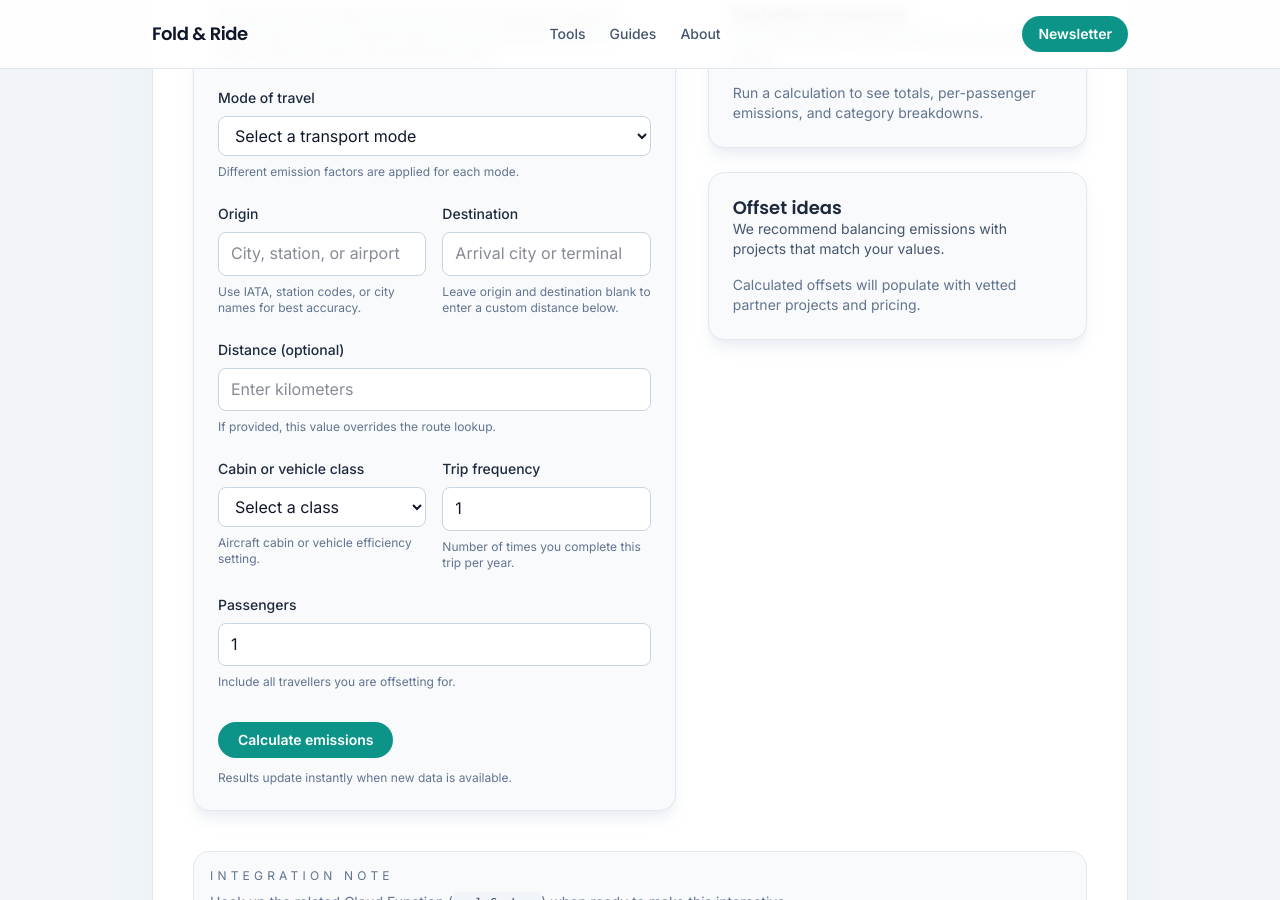
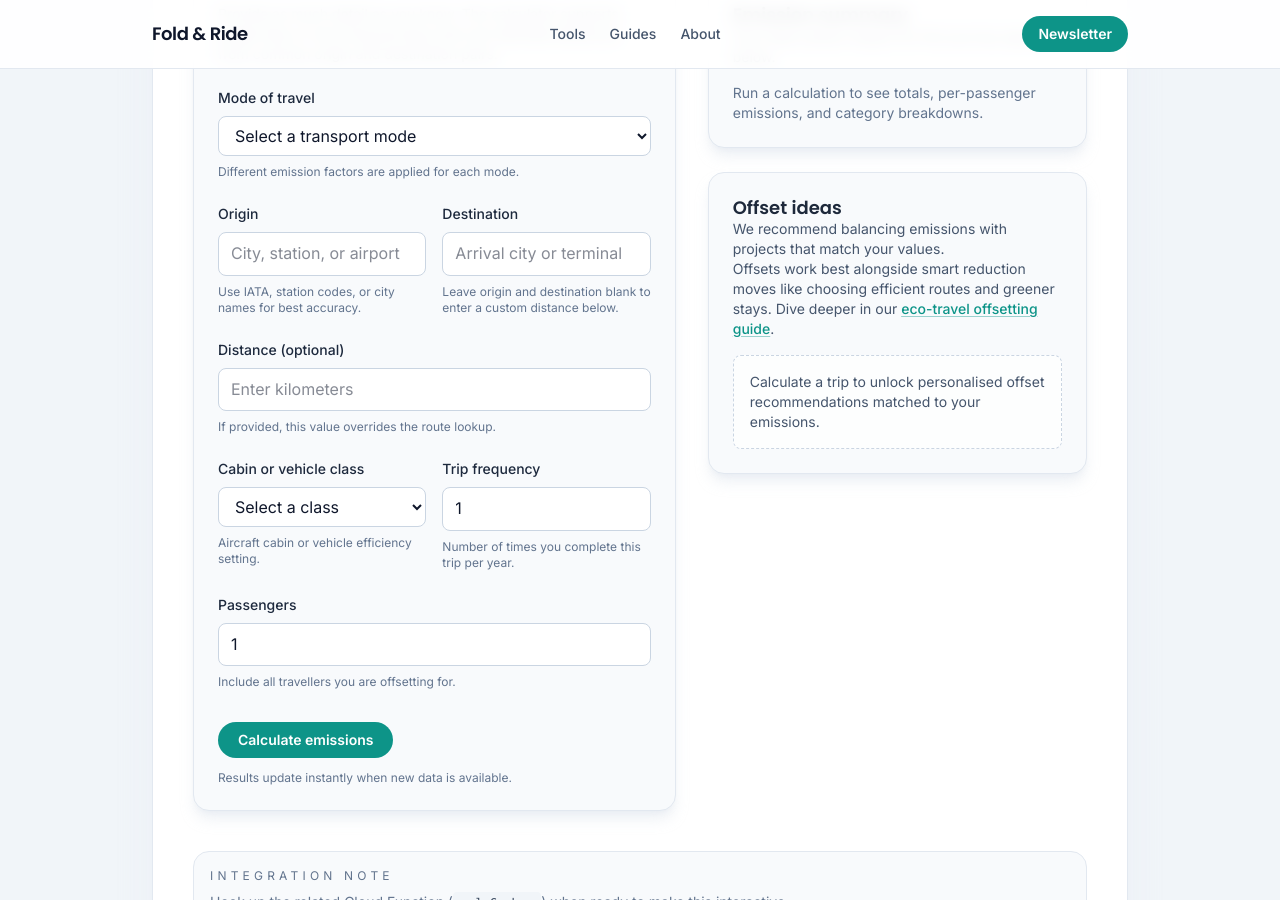
Before and after one commit to krussll/foldandride, a Jekyll site: the page built from tools/travel-carbon-offset-calculator.html, in a window 1280 px wide and 900 px high, scrolled down 642 px. Built offline with Jekyll 4.4.1, drawn with Linux system fonts in a browser that asks for light colours; some of the changed lines change nothing that is shown.

Commit message:
Add offset project suggestions to carbon calculator

```diff
--- a/assets/js/carbon-calculator.js
+++ b/assets/js/carbon-calculator.js
@@ -22,6 +22,54 @@
     standard: 0.115,
   },
 };
+
+const OFFSET_PROJECTS = [
+  {
+    provider: 'Gold Standard Marketplace',
+    projectType: 'Clean cookstoves & community energy',
+    priceRangePerTonne: {
+      currency: 'USD',
+      min: 18,
+      max: 28,
+    },
+    url: 'https://marketplace.goldstandard.org/',
+    summary:
+      'Supports cleaner cooking technologies that cut fuel use, improve indoor air, and reduce deforestation.',
+  },
+  {
+    provider: 'Cool Effect',
+    projectType: 'Forestry & avoided deforestation',
+    priceRangePerTonne: {
+      currency: 'USD',
+      min: 15,
+      max: 24,
+    },
+    url: 'https://www.cooleffect.org/',
+    summary: 'Protects high-biodiversity forests while funding local stewardship and monitoring.',
+  },
+  {
+    provider: 'Terrapass',
+    projectType: 'Renewable energy & methane capture',
+    priceRangePerTonne: {
+      currency: 'USD',
+      min: 13,
+      max: 22,
+    },
+    url: 'https://www.terrapass.com/',
+    summary: 'Bundles wind, solar, and landfill gas projects that displace fossil fuel generation.',
+  },
+  {
+    provider: 'Ecologi',
+    projectType: 'Reforestation & carbon removal',
+    priceRangePerTonne: {
+      currency: 'USD',
+      min: 11,
+      max: 19,
+    },
+    url: 'https://ecologi.com/',
+    summary: 'Combines global tree planting with verified carbon removal for longer-term impact.',
+  },
+];
 
 const RETURN_TRIP_MULTIPLIERS = {
   'one-way': 1,
@@ -309,6 +357,100 @@
   return value.charAt(0).toUpperCase() + value.slice(1);
 }
 
+function formatTonnes(value) {
+  const safeValue = Number.isFinite(value) ? value : 0;
+  const digits = safeValue >= 10 ? 1 : 2;
+  return `${formatNumber(safeValue, { maximumFractionDigits: digits, minimumFractionDigits: safeValue >= 1 ? 1 : 2 })} t CO₂e`;
+}
+
+function formatCurrency(value, currency = 'USD') {
+  if (!Number.isFinite(value)) return null;
+  const formatter = new Intl.NumberFormat(undefined, {
+    style: 'currency',
+    currency,
+    maximumFractionDigits: value >= 100 ? 0 : 2,
+  });
+  return formatter.format(value);
+}
+
+function formatPriceRange(range, tonnes) {
+  if (!range) return '';
+  const { min, max, currency = 'USD' } = range;
+  if (!Number.isFinite(min) && !Number.isFinite(max)) {
+    return '';
+  }
+
+  const multiplier = Number.isFinite(tonnes) && tonnes > 0 ? tonnes : 1;
+  const minCost = Number.isFinite(min) ? min * multiplier : null;
+  const maxCost = Number.isFinite(max) ? max * multiplier : null;
+
+  if (minCost !== null && maxCost !== null) {
+    return `${formatCurrency(minCost, currency)} – ${formatCurrency(maxCost, currency)}`;
+  }
+  if (minCost !== null) {
+    return `From ${formatCurrency(minCost, currency)}`;
+  }
+  if (maxCost !== null) {
+    return `Up to ${formatCurrency(maxCost, currency)}`;
+  }
+  return '';
+}
+
+function calculateRecommendedTonnes(totalEmissionsKg) {
+  if (!Number.isFinite(totalEmissionsKg) || totalEmissionsKg <= 0) {
+    return 0;
+  }
+  const tonnes = totalEmissionsKg / 1000;
+  if (tonnes <= 0) return 0;
+  const rounded = Math.ceil(tonnes * 10) / 10;
+  return Number.isFinite(rounded) && rounded > 0 ? rounded : tonnes;
+}
+
+function renderOffsetSuggestions(container, totalEmissionsKg, projects = OFFSET_PROJECTS) {
+  if (!container) return;
+
+  const validProjects = Array.isArray(projects)
+    ? projects.filter((project) => project && project.provider && project.url)
+    : [];
+
+  const recommendedTonnes = calculateRecommendedTonnes(totalEmissionsKg);
+
+  if (!validProjects.length || recommendedTonnes <= 0) {
+    container.innerHTML =
+      '<p class="rounded-lg border border-dashed border-slate-300 bg-white/70 p-4 text-sm text-slate-600">Calculate a trip to unlock personalised offset recommendations matched to your emissions.</p>';
+    return;
+  }
+
+  const actualTonnes = totalEmissionsKg / 1000;
+  const projectsMarkup = validProjects
+    .map((project) => {
+      const priceText = formatPriceRange(project.priceRangePerTonne, recommendedTonnes);
+      const summaryText = project.summary ? `<p class="text-xs text-slate-500">${project.summary}</p>` : '';
+      const projectType = project.projectType ? `<p class="text-xs font-medium uppercase tracking-wide text-slate-500">${project.projectType}</p>` : '';
+      const coverageText = `Covers ${formatTonnes(recommendedTonnes)} for your ${formatTonnes(actualTonnes)} trip`;
+
+      return `
+        <article class="flex flex-col justify-between gap-3 rounded-xl border border-slate-200 bg-white/80 p-4 shadow-sm transition hover:border-[#0D9488] hover:shadow-md">
+          <div class="space-y-2">
+            ${projectType}
+            <h3 class="text-base font-semibold text-slate-900">${project.provider}</h3>
+            <p class="text-sm text-slate-600">${coverageText}</p>
+            ${summaryText}
+          </div>
+          <div class="flex flex-wrap items-center justify-between gap-2 pt-1">
+            <p class="text-sm font-medium text-slate-700">${priceText || 'See live pricing per tonne'}</p>
+            <a class="inline-flex items-center justify-center rounded-full bg-[#0D9488] px-4 py-2 text-sm font-semibold text-white transition hover:bg-[#0fb7a4] focus:outline-none focus:ring focus:ring-[#0D9488]/40" href="${project.url}" target="_blank" rel="noopener">
+              Offset ${formatNumber(recommendedTonnes, { maximumFractionDigits: recommendedTonnes >= 1 ? 1 : 2 })} t
+            </a>
+          </div>
+        </article>
+      `;
+    })
+    .join('');
+
+  container.innerHTML = projectsMarkup;
+}
+
 function renderBreakdown(container, breakdown = { legs: [] }) {
   if (!container) return;
 
@@ -391,13 +533,17 @@
 
   const presetRoutes = extractPresetRoutes(form);
   const parsed = parseCalculatorForm(form, presetRoutes);
+  const offsetContainer = document.getElementById('offset-suggestions');
+
   if (!parsed.legs.length) {
     renderBreakdown(resultsContainer, { legs: [] });
+    renderOffsetSuggestions(offsetContainer, 0);
     return;
   }
 
   const breakdown = calculateTripBreakdown(parsed, { presetRoutes });
   renderBreakdown(resultsContainer, breakdown);
+  renderOffsetSuggestions(offsetContainer, breakdown.totalEmissionsKg);
 }
 
 if (typeof document !== 'undefined') {
@@ -411,9 +557,15 @@
     }
 
     form.addEventListener('submit', handleFormSubmit);
+
+    const offsetContainer = document.getElementById('offset-suggestions');
+    if (offsetContainer) {
+      renderOffsetSuggestions(offsetContainer, 0);
+    }
   });
 }
 
 export {
   EMISSION_FACTORS,
+  OFFSET_PROJECTS,
 };
--- a/tools/travel-carbon-offset-calculator.html
+++ b/tools/travel-carbon-offset-calculator.html
@@ -160,6 +160,10 @@
       <section class="rounded-2xl border border-slate-200 bg-slate-50 p-6 shadow-lg shadow-slate-200/70">
         <h2 class="text-lg font-semibold text-slate-900">Offset ideas</h2>
         <p class="text-sm text-slate-600">We recommend balancing emissions with projects that match your values.</p>
+        <p class="text-sm text-slate-600">
+          Offsets work best alongside smart reduction moves like choosing efficient routes and greener stays. Dive deeper in our
+          <a class="font-medium text-[#0D9488] underline decoration-[#0D9488]/40 underline-offset-2 hover:text-[#0fb7a4]" href="{{ '/guides/eco-travel-offsetting/' | absolute_url }}">eco-travel offsetting guide</a>.
+        </p>
         <div id="offset-suggestions" class="mt-4 space-y-3 text-sm text-slate-700">
           <p class="text-slate-500">Calculated offsets will populate with vetted partner projects and pricing.</p>
         </div>
```
